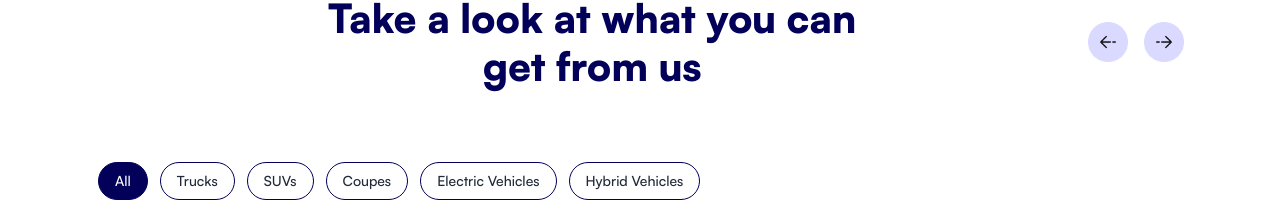
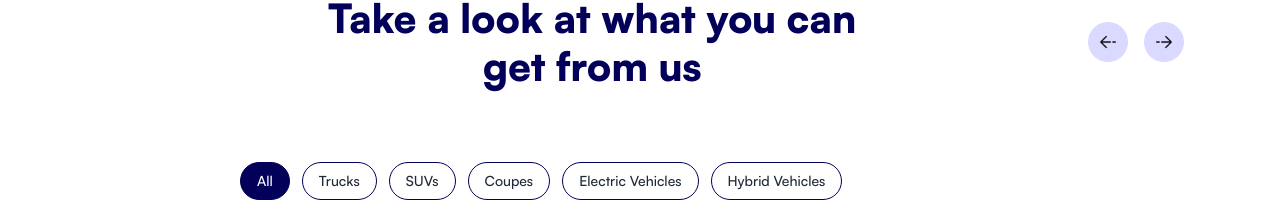
Before and after one commit to Yomi-daniels/Komosu, a Next.js app: page /webdesign in a window 1280 px wide. Shown: the part 3311-3534 px from the top of the page. Built offline with nearby package versions, Linux system fonts and the light colour scheme.

Commit message:
fixed vehicle category

```diff
--- a/src/app/webdesign/page.jsx
+++ b/src/app/webdesign/page.jsx
@@ -41,9 +41,9 @@ const WebDesign = () => {
       <WebDesignDigital />
 
       {/* Vehicle Collection Section */}
-      <div className="p-6 relative flex flex-col items-center mx-auto">
-      <div className="w-[1100px] overflow-x-auto mx-auto  mb-6 scrollbar-hide">
-  <div className="flex flex-nowrap gap-3 px-2">
+      <div className="p-6 relative flex flex-col items-center mx-auto ">
+      <div className="w-full overflow-x-auto mx-auto  mb-6 scrollbar-hide  ">
+  <div className="flex flex-nowrap gap-3 px-2 mx-auto justify-start ml-52 max-sm:ml-0 max-md:ml-0">
     {categories.map((cat) => (
       <button
         key={cat}
@@ -53,7 +53,7 @@ const WebDesign = () => {
         }}
         className={`flex-shrink-0 px-4 py-2 rounded-full border border-darkBlueText text-sm font-medium transition-all duration-200 ${
           selectedCategory === cat
-            ? 'bg-darkBlueText text-white '
+            ? 'bg-darkBlueText text-white'
             : 'bg-gray-100 text-gray-700 hover:bg-blue-100'
         }`}
       >
```
